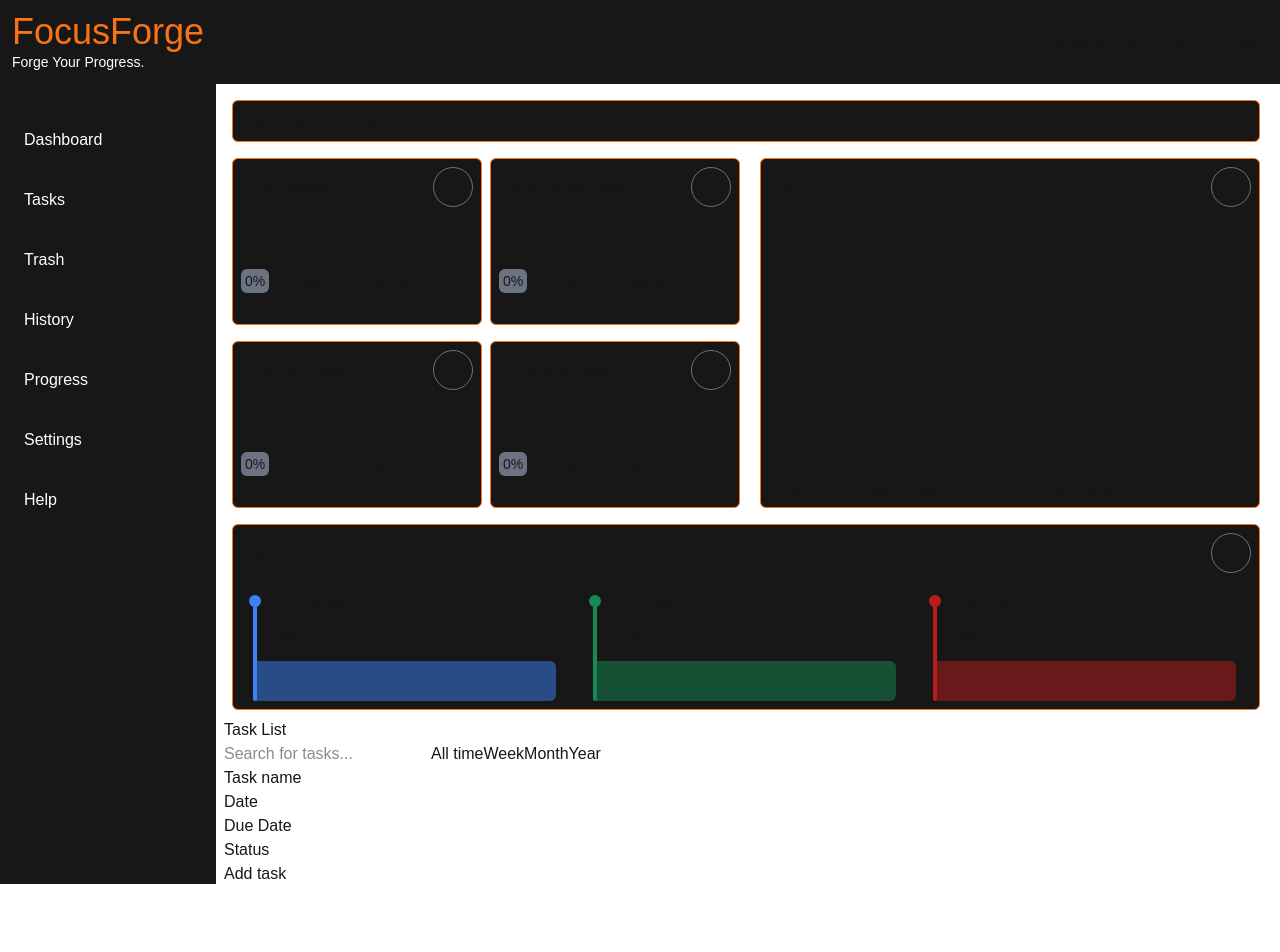
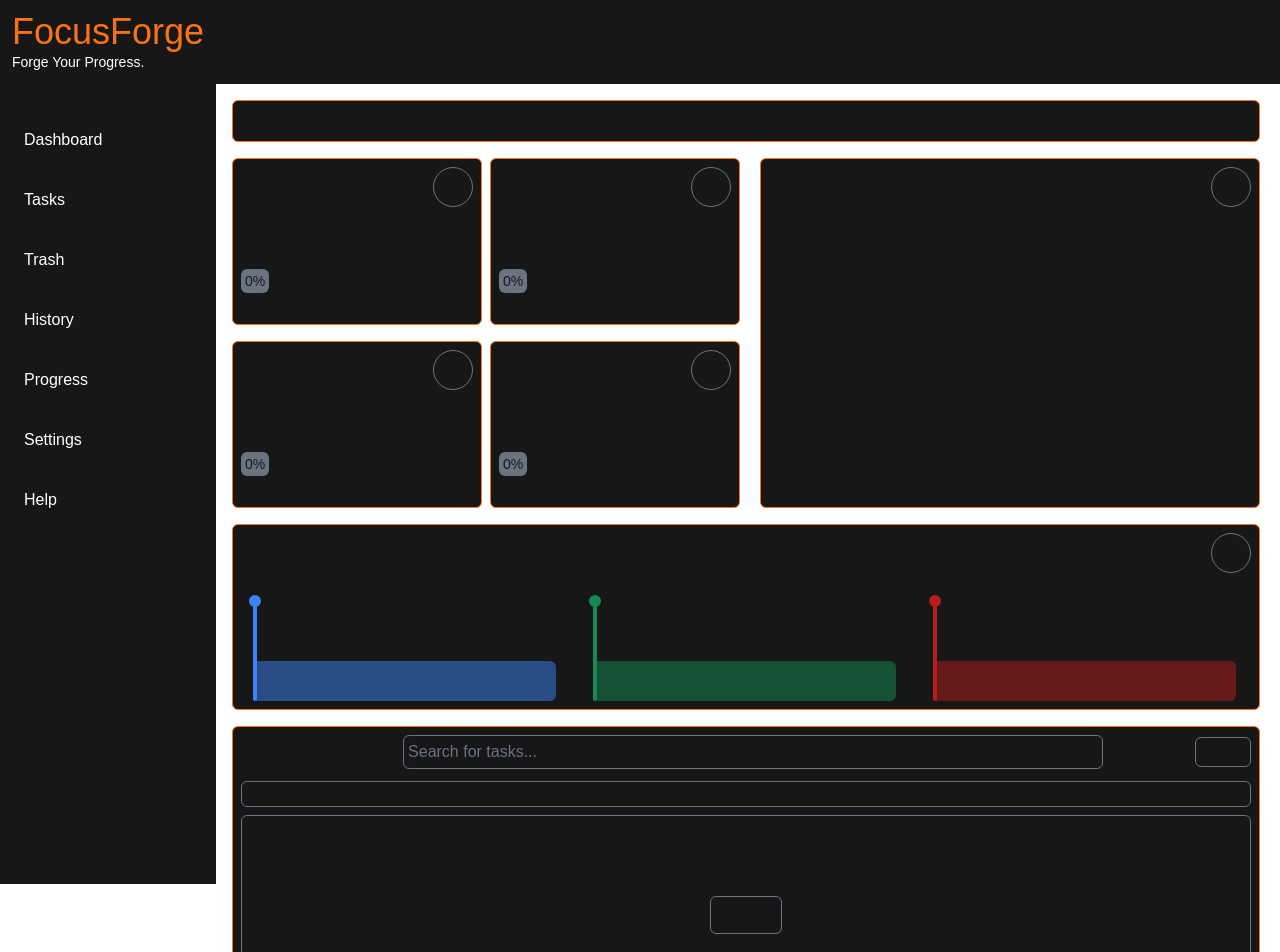
Before and after one commit to Hoothoot09/FocusForge, a Next.js app: page /tasks in a window 1280 px wide. Shown: the top 952 px of the page. Before the commit the page ends 886 px from the top, so only its background shows below. Built offline with nearby package versions, Linux system fonts and the light colour scheme.

Commit message:
Add styles to the task list container

```diff
--- a/src/app/tasks/page.tsx
+++ b/src/app/tasks/page.tsx
@@ -151,25 +151,30 @@ export default function TaskPage() {
         </div>
       </div>
 
-      <div>
-        <div>
-          <h3>Task List</h3>
-          <input type="search" placeholder="Search for tasks..." />
-          <button>All time</button>
-          <button>Week</button>
-          <button>Month</button>
-          <button>Year</button>
+      <div className="flex flex-col bg-[#171717] p-2 rounded-md border border-primary m-2">
+        <div className="flex justify-between items-center mb-3">
+          <h3 className="text-lg">Task List</h3>
+          <input
+            className="bg-[#171717] w-[700px] border border-[#6B7280] p-1 placeholder:text-[#6B7280] focus:outline-none rounded-md"
+            type="search"
+            placeholder="Search for tasks..."
+          />
+          <button className="text-sm text-center bg-[#171717] border border-[#6B7280] p-1 rounded-md hover:bg-[#6B728030] cursor-pointer">
+            All time <span></span> {/* Aqui terá um ícone de seta para baixo */}
+          </button>
         </div>
 
-        <div>
-          <h4>Task name</h4>
-          <h4>Date</h4>
-          <h4>Due Date</h4>
-          <h4>Status</h4>
+        <div className="grid grid-cols-4 grid-rows-1 justify-center border border-[#6B7280] mb-2 rounded-md">
+          <h4 className="text-center font-bold">Task name</h4>
+          <h4 className="text-center font-bold">Date</h4>
+          <h4 className="text-center font-bold">Due Date</h4>
+          <h4 className="text-center font-bold">Status</h4>
         </div>
 
-        <div>
-          <button>Add task</button>
+        <div className="flex justify-center items-center h-[200px] border border-[#6B7280] rounded-md">
+          <button className="flex items-center text-sm text-center bg-[#171717] border border-[#6B7280] p-2 rounded-md hover:bg-[#6B728030] cursor-pointer">
+            Add task
+          </button>
         </div>
       </div>
     </section>
```
